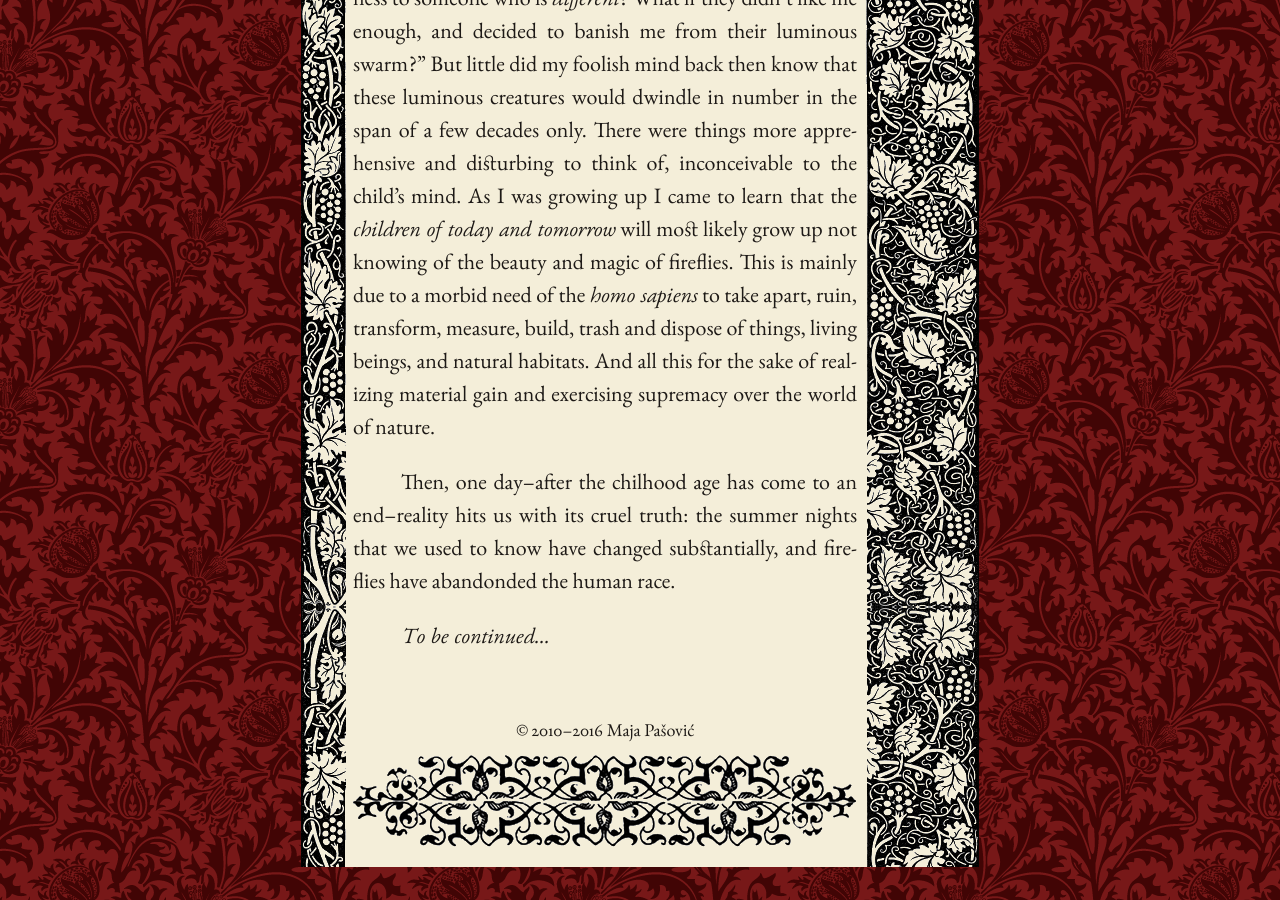
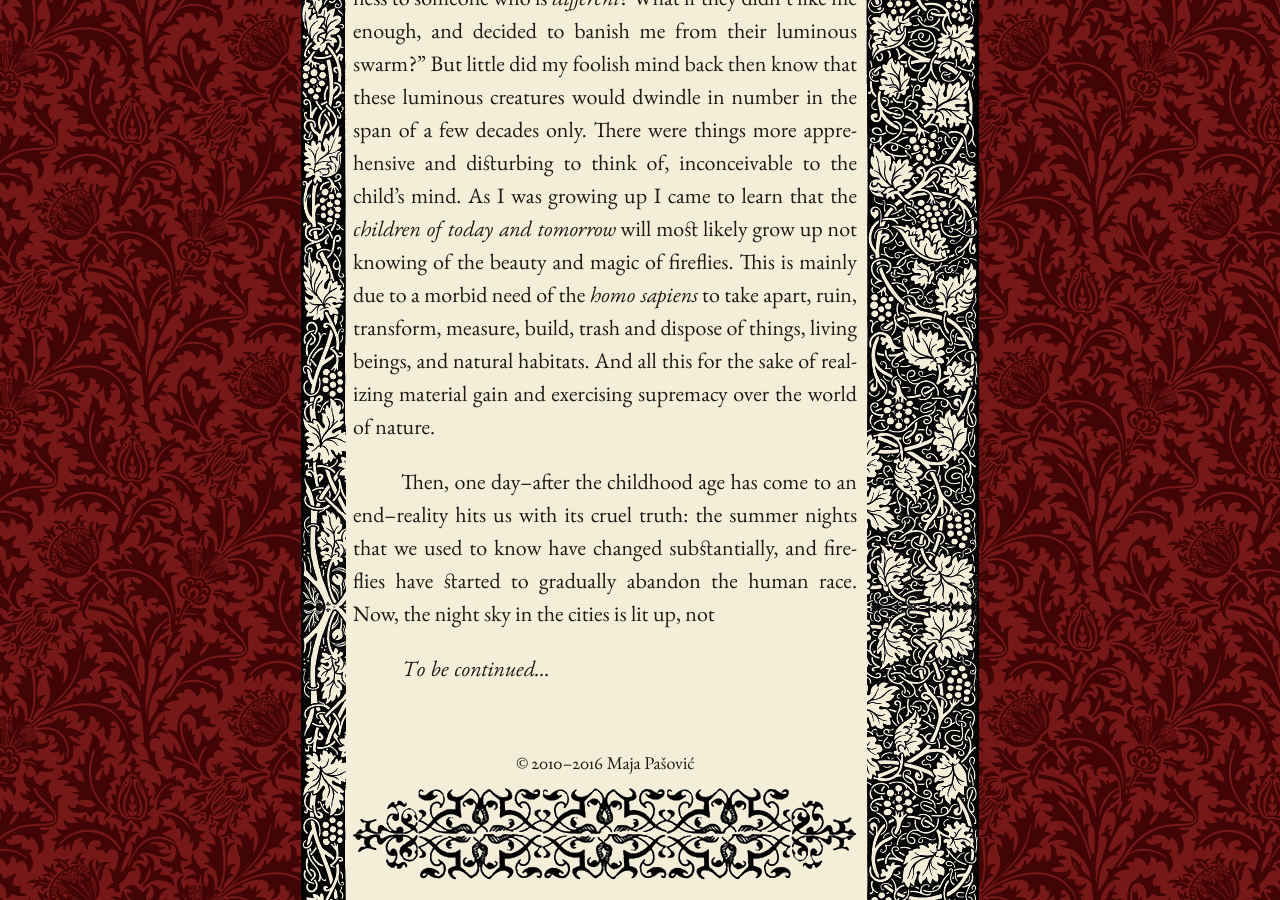
Before and after one commit to mpasovic/majapasovic.org, a Jekyll site: the page built from _posts/2016-07-06-a-lamenting-song-for-fireflies-progressive-destruction-of-the-environment-and-its-consequences.md, in a window 1280 px wide and 900 px high, scrolled down 2354 px. Built offline with Jekyll 4.4.1, drawn with Linux system fonts in a browser that asks for light colours; nearby versions of some CDN libraries.

Commit message:
Updated 2016-07-06-a-lamenting-song-for-fireflies-progressive-destruction-of-the-environment-and-its-consequences.md

```diff
--- a/_posts/2016-07-06-a-lamenting-song-for-fireflies-progressive-destruction-of-the-environment-and-its-consequences.md
+++ b/_posts/2016-07-06-a-lamenting-song-for-fireflies-progressive-destruction-of-the-environment-and-its-consequences.md
@@ -25,6 +25,6 @@
 *****
 As a child, I wondered if fireflies came out at night from a mysterious land/habitat, invisible to humans. A never-ending stream of questions titillated my youthful imagination: "How could I reach their habitat? Even if there was a way to reach it, would I be welcomed into their *community*? Would they be able to pass on their magical skill of lighting up darkness to someone who is *different*? What if they didn't like me enough, and decided to banish me from their luminous swarm?" But little did my foolish mind back then know that these luminous creatures would dwindle in number in the span of a few decades only. There were things more apprehensive and disturbing to think of, inconceivable to the child's mind. As I was growing up I came to learn that the *children of today and tomorrow* will most likely grow up not knowing of the beauty and magic of fireflies. This is mainly due to a morbid need of the *homo sapiens* to take apart, ruin, transform, measure, build, trash and dispose of things, living beings, and natural habitats. And all this for the sake of realizing material gain and exercising supremacy over the world of nature.
 
-Then, one day--after the chilhood age has come to an end--reality hits us with its cruel truth: the summer nights that we used to know have changed substantially, and fireflies have abandonded the human race.
+Then, one day--after the childhood age has come to an end--reality hits us with its cruel truth: the summer nights that we used to know have changed substantially, and fireflies have started to gradually abandon the human race. Now, the night sky in the cities is lit up, not
 
 *To be continued...*
```
